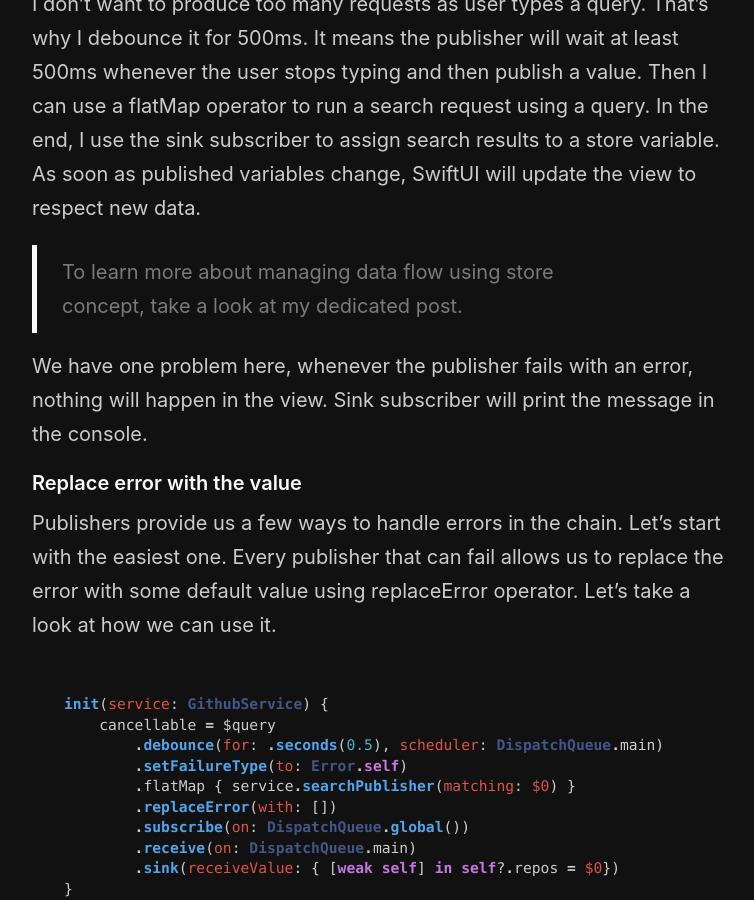
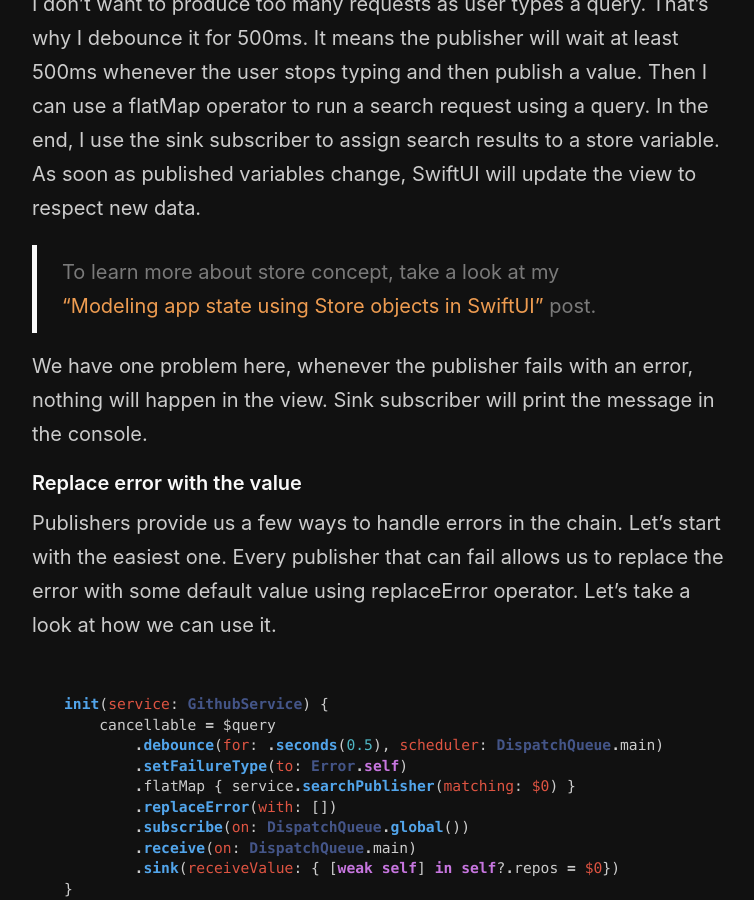
Before and after one commit to mecid/mecid.github.io, a Jekyll site: the page built from _posts/2020-04-22-catching-errors-in-combine.md, in a window 1280 px wide and 900 px high, scrolled down 1810 px. Shown: the whole window, without its empty margins (258-1012 px from the left). Built offline with Jekyll 4.4.1, drawn with Linux system fonts in a browser that asks for light colours.

Commit message:
Update 2020-04-22-catching-errors-in-combine.md

```diff
--- a/_posts/2020-04-22-catching-errors-in-combine.md
+++ b/_posts/2020-04-22-catching-errors-in-combine.md
@@ -57,7 +57,7 @@ final class SearchStore: ObservableObject {
 
 I don't want to produce too many requests as user types a query. That's why I debounce it for 500ms. It means the publisher will wait at least 500ms whenever the user stops typing and then publish a value. Then I can use a flatMap operator to run a search request using a query. In the end, I use the sink subscriber to assign search results to a store variable. As soon as published variables change, SwiftUI will update the view to respect new data.
 
-> To learn more about managing data flow using store concept, take a look at my dedicated post.
+> To learn more about store concept, take a look at my ["Modeling app state using Store objects in SwiftUI"](/2019/09/04/modeling-app-state-using-store-objects-in-swiftui/) post.
 
 We have one problem here, whenever the publisher fails with an error, nothing will happen in the view. Sink subscriber will print the message in the console.
 
```
